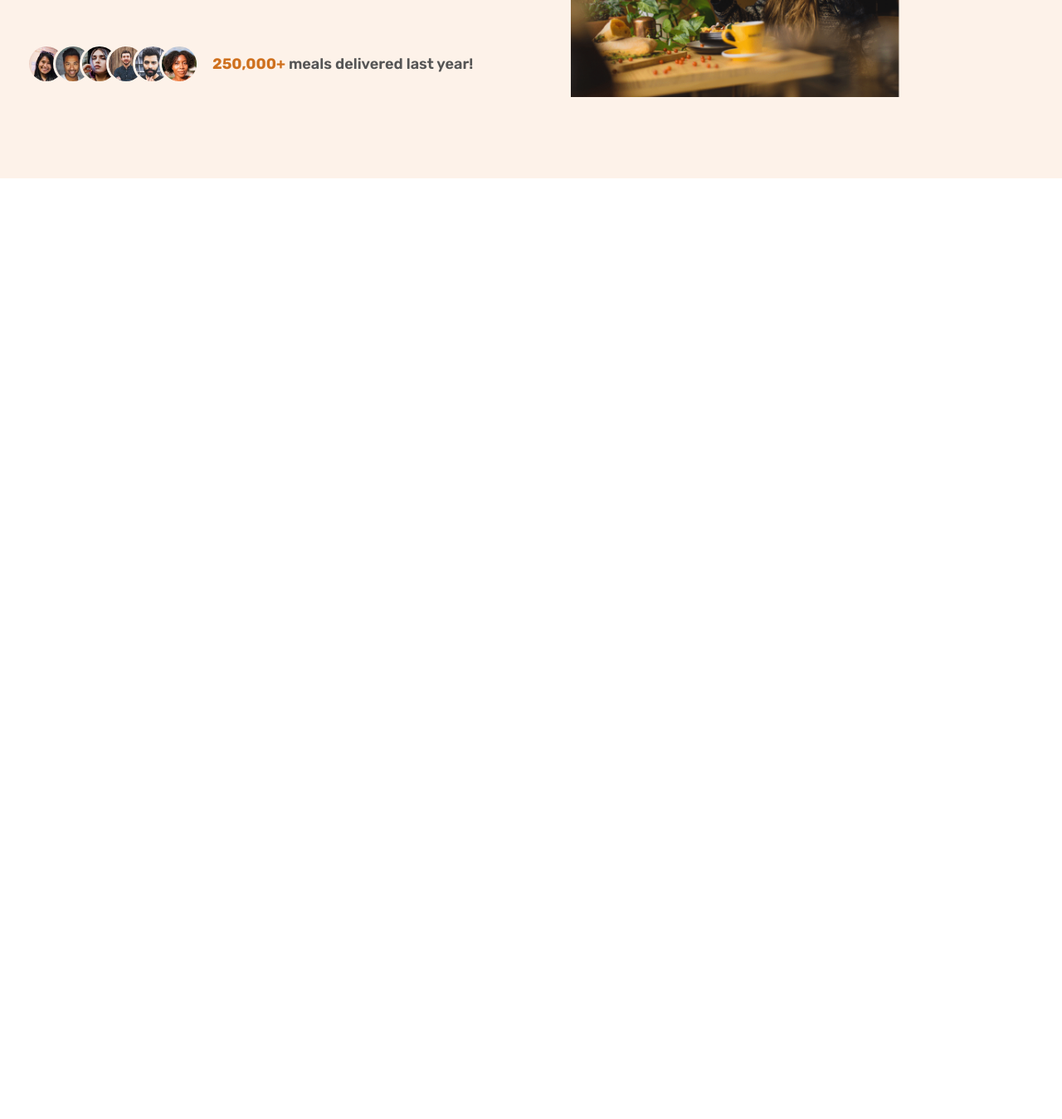
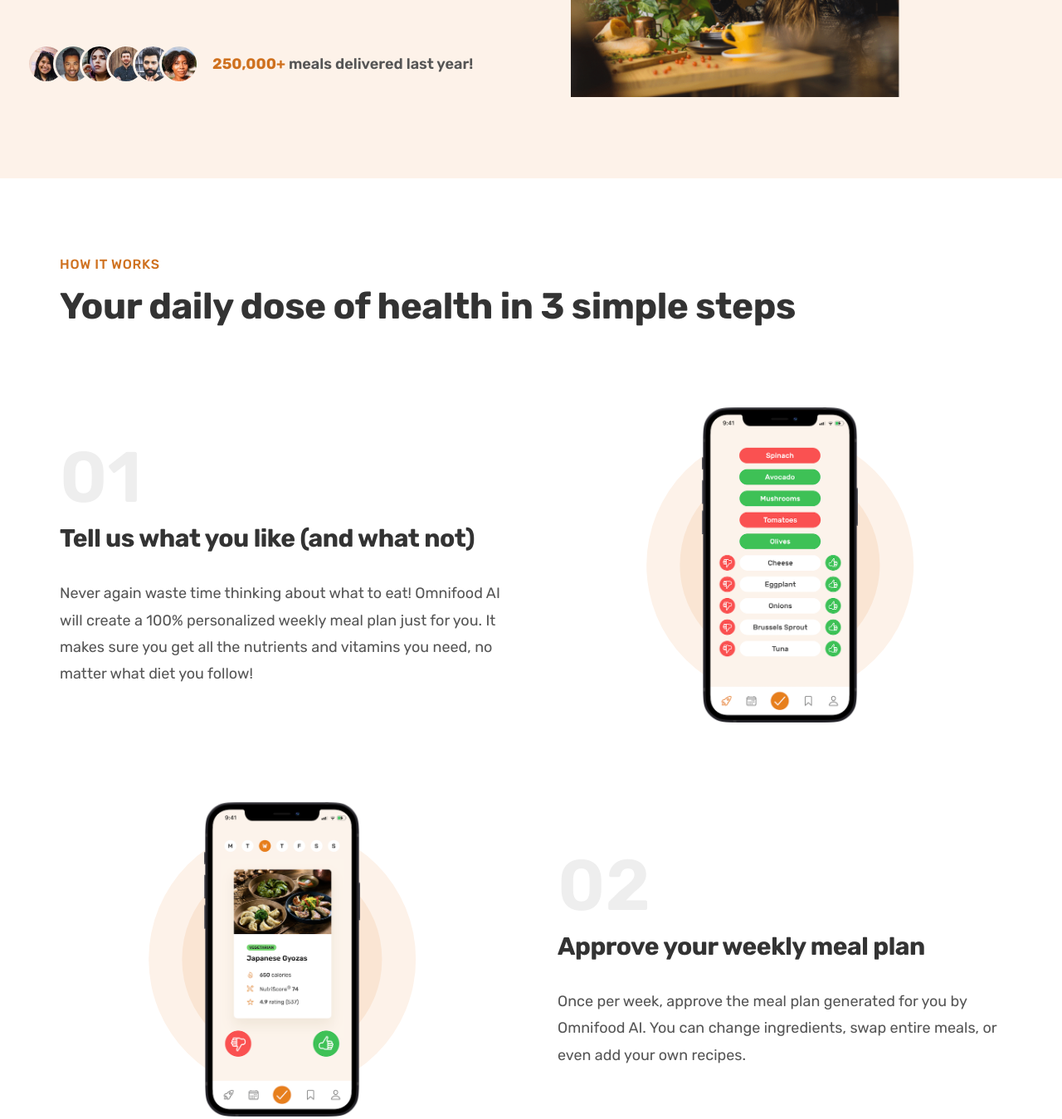
Before and after one commit to anillkunda/project_omnifood_website, a website built with Vite: page index.html in a window 1280 px wide. Shown: the part 580-1929 px from the top of the page at 83% size. Before the commit the page ends 800 px from the top, so only its background shows below. Built offline with nearby package versions, Linux system fonts and the light colour scheme.

Commit message:
how-works section

```diff
--- a/css/reusable.css
+++ b/css/reusable.css
@@ -1,3 +1,41 @@
+.container {
+  max-width: 120rem;
+  padding: 0 3.2rem;
+  margin: 0 auto;
+}
+
+.grid {
+  display: grid;
+  column-gap: 6.4rem;
+  row-gap: 9.6rem;
+
+  /* margin-bottom: 9.6rem; */
+}
+
+/* .grid:last-child {
+    margin-bottom: 0;
+  } */
+
+.grid:not(:last-child) {
+  margin-bottom: 9.6rem;
+}
+
+.grid--2-cols {
+  grid-template-columns: repeat(2, 1fr);
+}
+
+.grid--3-cols {
+  grid-template-columns: repeat(3, 1fr);
+}
+
+.grid--4-cols {
+  grid-template-columns: repeat(4, 1fr);
+}
+
+.grid--center-v {
+  align-items: center;
+}
+
 .heading-primary,
 .heading-secondary,
 .heading-tertiary {
--- a/css/sections/how-works.css
+++ b/css/sections/how-works.css
@@ -0,0 +1,58 @@
+.section-how-works {
+  padding: 9.6rem 0;
+}
+
+.step-number {
+  font-size: 8.6rem;
+  font-weight: 600;
+  color: var(--light-gray-3);
+
+  margin-bottom: 1.2rem;
+}
+
+.step-description {
+  font-size: 1.8rem;
+  line-height: 1.8;
+}
+
+.step-img-box {
+  position: relative;
+
+  display: flex;
+  align-items: center;
+  justify-content: center;
+}
+
+.step-img-box::before,
+.step-img-box::after {
+  content: "";
+  display: block;
+  border-radius: 50%;
+
+  position: absolute;
+  top: 50%;
+  left: 50%;
+  transform: translate(-50%, -50%);
+}
+
+.step-img-box::before {
+  width: 60%;
+  /* height: 60%; */
+
+  /* 60% of parent's width */
+  padding-bottom: 60%;
+
+  background-color: var(--cream);
+  z-index: -2;
+}
+
+.step-img-box::after {
+  width: 45%;
+  padding-bottom: 45%;
+  background-color: var(--light-peach);
+  z-index: -1;
+}
+
+.step-img {
+  width: 35%;
+}
--- a/index.html
+++ b/index.html
@@ -109,8 +109,77 @@
           </div>
         </div>
       </section>
+
       <section class="section-featured"></section>
-      <section class="section-how-works"></section>
+
+      <!-- ** How it Works Section -->
+      <section class="section-how-works">
+        <div class="container">
+          <span class="subheading">How it Works</span>
+          <h2 class="heading-secondary">
+            Your daily dose of health in 3 simple steps
+          </h2>
+        </div>
+
+        <div class="container grid grid--2-cols grid--center-v">
+          <!-- STEP 01 -->
+          <div class="step-text-box">
+            <p class="step-number">01</p>
+            <h3 class="heading-tertiary">
+              Tell us what you like (and what not)
+            </h3>
+            <p class="step-description">
+              Never again waste time thinking about what to eat! Omnifood AI
+              will create a 100% personalized weekly meal plan just for you. It
+              makes sure you get all the nutrients and vitamins you need, no
+              matter what diet you follow!
+            </p>
+          </div>
+          <div class="step-img-box">
+            <img
+              src="assets/app/app-screen-1.png"
+              alt="iPhone app preferences selection screen"
+              class="step-img"
+            />
+          </div>
+
+          <!-- STEP 02 -->
+          <div class="step-img-box">
+            <img
+              src="assets/app/app-screen-2.png"
+              alt="iPhone app meal approving plan screen"
+              class="step-img"
+            />
+          </div>
+          <div class="step-text-box">
+            <p class="step-number">02</p>
+            <h3 class="heading-tertiary">Approve your weekly meal plan</h3>
+            <p class="step-description">
+              Once per week, approve the meal plan generated for you by Omnifood
+              AI. You can change ingredients, swap entire meals, or even add
+              your own recipes.
+            </p>
+          </div>
+
+          <!-- STEP 03 -->
+          <div class="step-text-box">
+            <p class="step-number">03</p>
+            <h3 class="heading-tertiary">Receive meals at convenient time</h3>
+            <p class="step-description">
+              Best chefs in town will cook your selected meal every day, and we
+              will deliver it to your door whenever works best for you. You can
+              change delivery schedule and address daily!
+            </p>
+          </div>
+          <div class="step-img-box">
+            <img
+              src="assets/app/app-screen-3.png"
+              alt="iPhone app delivery screen"
+              class="step-img"
+            />
+          </div>
+        </div>
+      </section>
       <section class="section-meals"></section>
       <section class="section-testimonials"></section>
       <section class="section-pricing"></section>
```
